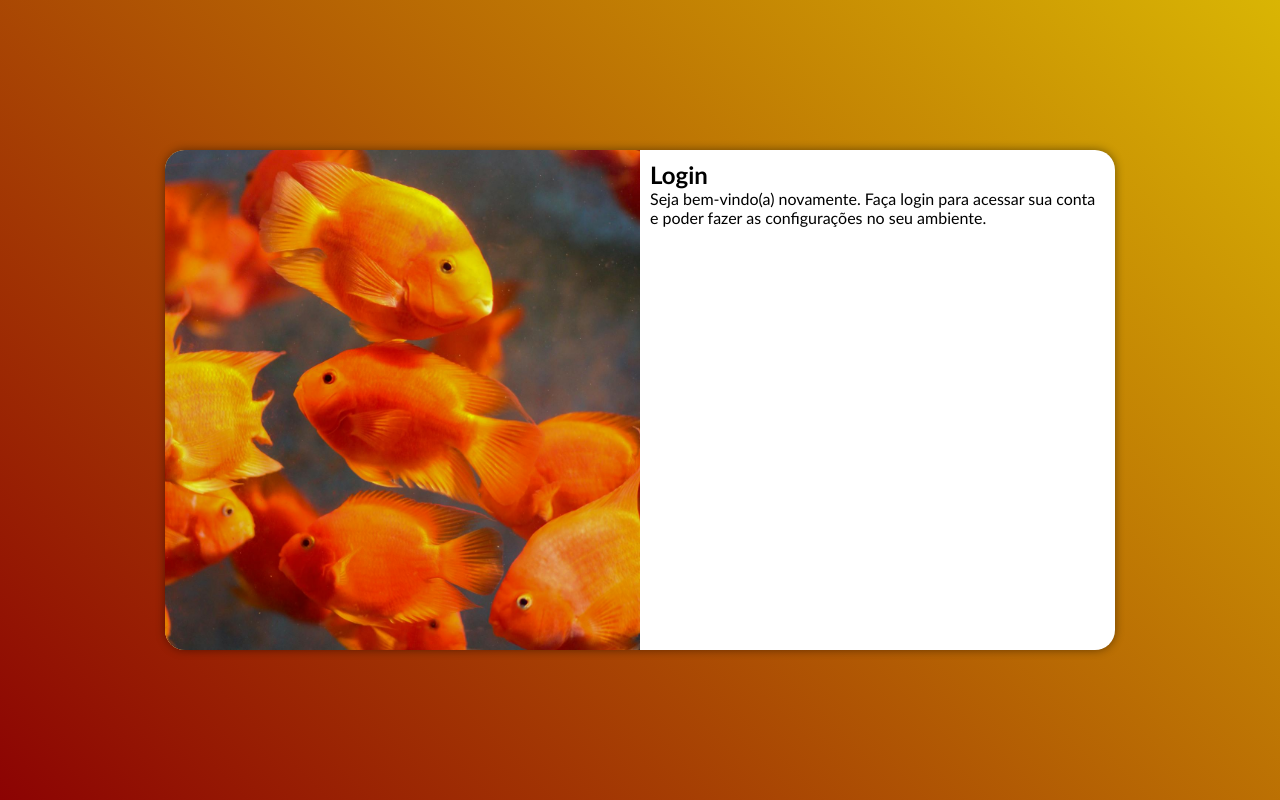
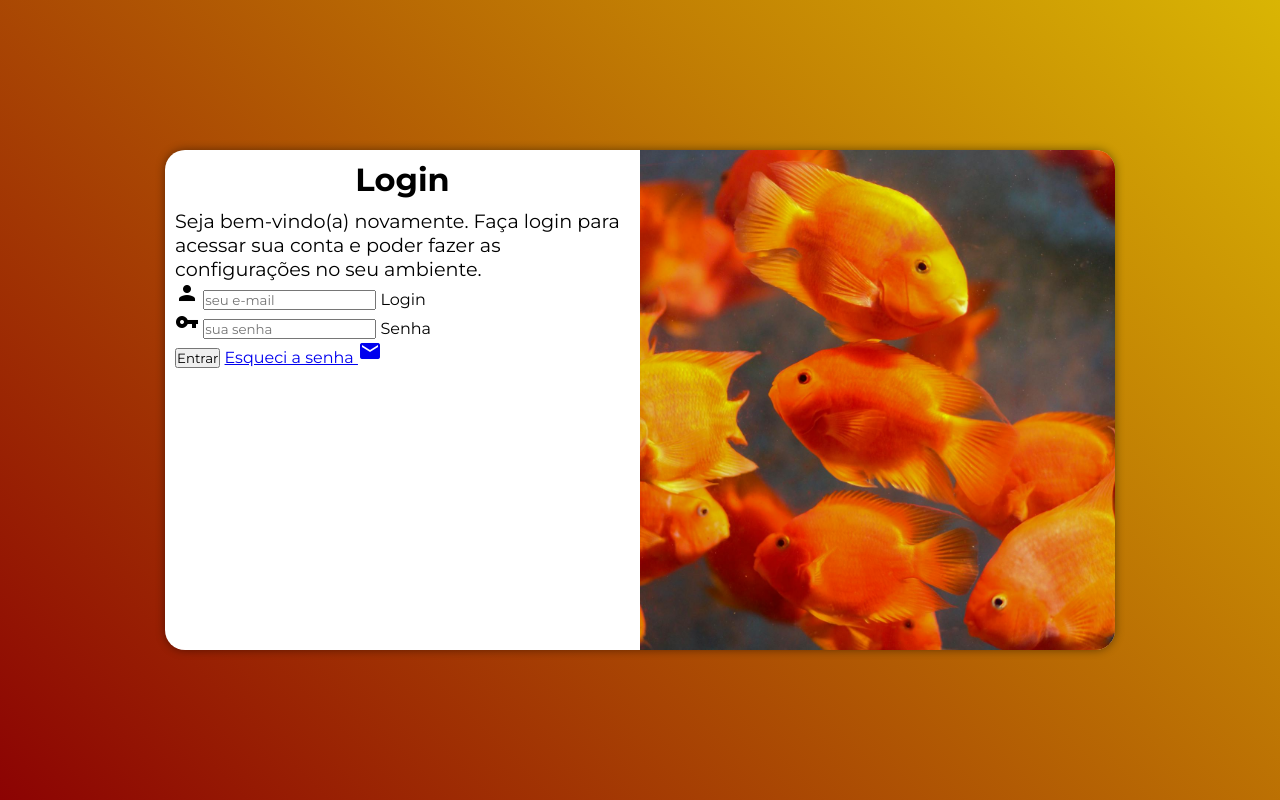
Before and after one commit to JoaoGuiMarques/projeto-login, a plain HTML site: page index.html in a window 1280 px wide. Drawn offline with Linux system fonts and the light colour scheme.

Commit message:
adicionei form

```diff
--- a/estilos/media-query.css
+++ b/estilos/media-query.css
@@ -41,13 +41,21 @@ Grandes telas: acima de 1200px
     }
 
     #imagem {
-        float: left;
+        float: right;
         width: 50%;
         height: 100%;
     }
 
     #form {
-        float: right;
+        float: left;
         width: 50%;
     }
+
+    h1 {
+        font-size: 2em;
+    }
+
+    p {
+    font-size: 1.2em;
 }
+}
--- a/estilos/style.css
+++ b/estilos/style.css
@@ -1,5 +1,6 @@
 @charset "UTF-8";
 
+@import url('https://fonts.googleapis.com/css2?family=Montserrat:ital,wght@0,100..900;1,100..900&display=swap');
 
 :root {
     --cor0: #8C0303;
@@ -20,7 +21,7 @@
 */
 
 * {
-    font-family: 'Trebuchet MS', 'Lucida Sans Unicode', 'Lucida Grande', 'Lucida Sans', Arial, sans-serif;
+    font-family: "Montserrat", sans-serif;
     margin: 0px;
     padding: 0px;
     box-sizing: border-box;
@@ -30,9 +31,6 @@ html, body {
     background-color: var(--cor2);
     height: 100vh;
     width: 100vw;
-    /*background-image: linear-gradient(45deg, #8C0303, #D9B504);
-    background-repeat: no-repeat;
-    min-height: 100vh;*/
 }
 
 main {
@@ -73,16 +71,16 @@ section#login {
     padding: 10px;
 }
 
-/* h1 {
+h1 {
+    text-align: center;
     margin-bottom: 10px;
 }
 
 p {
-    text-align: left;
-    margin-bottom: 8px;
+    font-size: 0.8em;
 }
 
-#name, #pass {
+/* #name, #pass {
     border: 2px solid var(--cor1);
     border-radius: 4px;
     margin: 0px 0px 5px 0px;
--- a/index.html
+++ b/index.html
@@ -4,7 +4,7 @@
     <meta charset="UTF-8">
     <meta name="viewport" content="width=device-width, initial-scale=1.0">
     <title>Login</title>
-    <!-- <link href="https://fonts.googleapis.com/icon?family=Material+Icons" rel="stylesheet"> -->
+    <link href="https://fonts.googleapis.com/icon?family=Material+Icons" rel="stylesheet">
     <link rel="stylesheet" href="estilos/style.css">
     <link rel="stylesheet" href="estilos/media-query.css">
 </head>
@@ -17,20 +17,22 @@
             <div id="form">
                 <h1>Login</h1>
                 <p>Seja bem-vindo(a) novamente. Faça login para acessar sua conta e poder fazer as configurações no seu ambiente.</p>
-                <form action="login.php" method="post">
-                   <!-- <label for="name">
+                <form action="login.php" method="post" autocomplete="on">
+                   <div class="campo">
                         <span class="material-icons">person</span>
-                    </label>
-                    <input class="log" type="text" name="name" id="name" maxlength="15" placeholder="nome de usuário">
-                    <br>
-                    <label for="pass">
-                        <span class="material-icons">key</span>
-                    </label>
-                    <input class="log" type="password" name="pass" id="pass" minlength="8" maxlength="15" placeholder="sua senha">
-                    <br>
+                        <input type="email" name="login" id="ilogin" required placeholder="seu e-mail" autocomplete="email">
+                         <label for="ilogin">Login</label>
+                   </div>
+                    <div class="campo">
+                        <span class="material-icons">vpn_key</span>
+                        <input type="password" name="pass" id="ipass" minlength="8" maxlength="15" required placeholder="sua senha" autocomplete="current-password">
+                        <label for="ipass">Senha</label>
+                    </div>
                     <input id="entrar" type="submit" value="Entrar">
-                    <br>
-                    <input id="esqueci" type="button" value="Esqueci a senha"> -->
+                    <a href="esqueci.html">
+                        Esqueci a senha
+                         <span class="material-icons">mail</span>
+                    </a>
                 </form>
             </div>
         </section>
```
